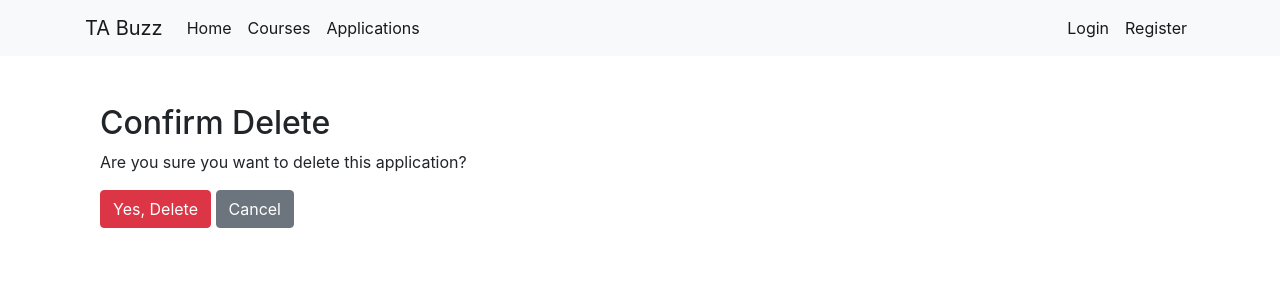
After one commit to k3vkoh/bc-tasystem, a Django app: template src/applications/templates/application_confirm_delete.html in a window 1280 px wide. The commit adds this page. Shown: the top 300 px of the page. Run offline with Django 4.2, Linux system fonts and the light colour scheme; the template is opened without the code that fills it, so the values that code supplies are empty; some libraries are stand-ins or nearby versions.

Commit message:
application delete

```diff
--- a/src/applications/models.py
+++ b/src/applications/models.py
@@ -2,6 +2,7 @@ from django.db import models
 from users.models import CustomUser as User
 from courses.models import Course
 from enum import Enum
+from django.urls import reverse
 
 class Status(Enum):
     '''
--- /dev/null
+++ b/src/applications/templates/application_confirm_delete.html
@@ -0,0 +1,18 @@
+{% extends 'base.html' %}
+
+{% block title %}Delete Application{% endblock %}
+
+{% block content %}
+    <div class="container mt-5">
+        <h2>Confirm Delete</h2>
+        <p>
+            Are you sure you want to delete this application?
+        </p>
+
+        <form method="post">
+            {% csrf_token %}
+            <button type="submit" class="btn btn-danger">Yes, Delete</button>
+            <a href="{% url 'applications:application-list' %}" class="btn btn-secondary">Cancel</a>
+        </form>
+    </div>
+{% endblock %}
--- a/src/applications/templates/applications.html
+++ b/src/applications/templates/applications.html
@@ -7,6 +7,7 @@
     <div class="mb-3">
         <label for="{{ application.id_for_label }}" class="form-label">{{ application.label }}</label>
         <p>Application to {{ application.course }}: <strong>{{ application.get_status }}</strong></p>
+        <p>Delete Application: <a href="{% url 'applications:application-delete' application.id %}">Delete</a></p>
     </div>
 {% endfor %}
 
--- a/src/applications/urls.py
+++ b/src/applications/urls.py
@@ -1,8 +1,9 @@
 from django.urls import path
-from .views import ApplicationCreateView, ApplicationListView
+from .views import ApplicationCreateView, ApplicationListView, ApplicationDeleteView
 app_name = 'applications'
 
 urlpatterns = [
     path('create/<int:pk>/', ApplicationCreateView.as_view(), name='application-create'),
     path('', ApplicationListView.as_view(), name='application-list'),
+    path('delete/<int:pk>/', ApplicationDeleteView.as_view(), name='application-delete'),
 ]
```
Also changed, not shown: src/applications/views.py (+17 -0 lines).
